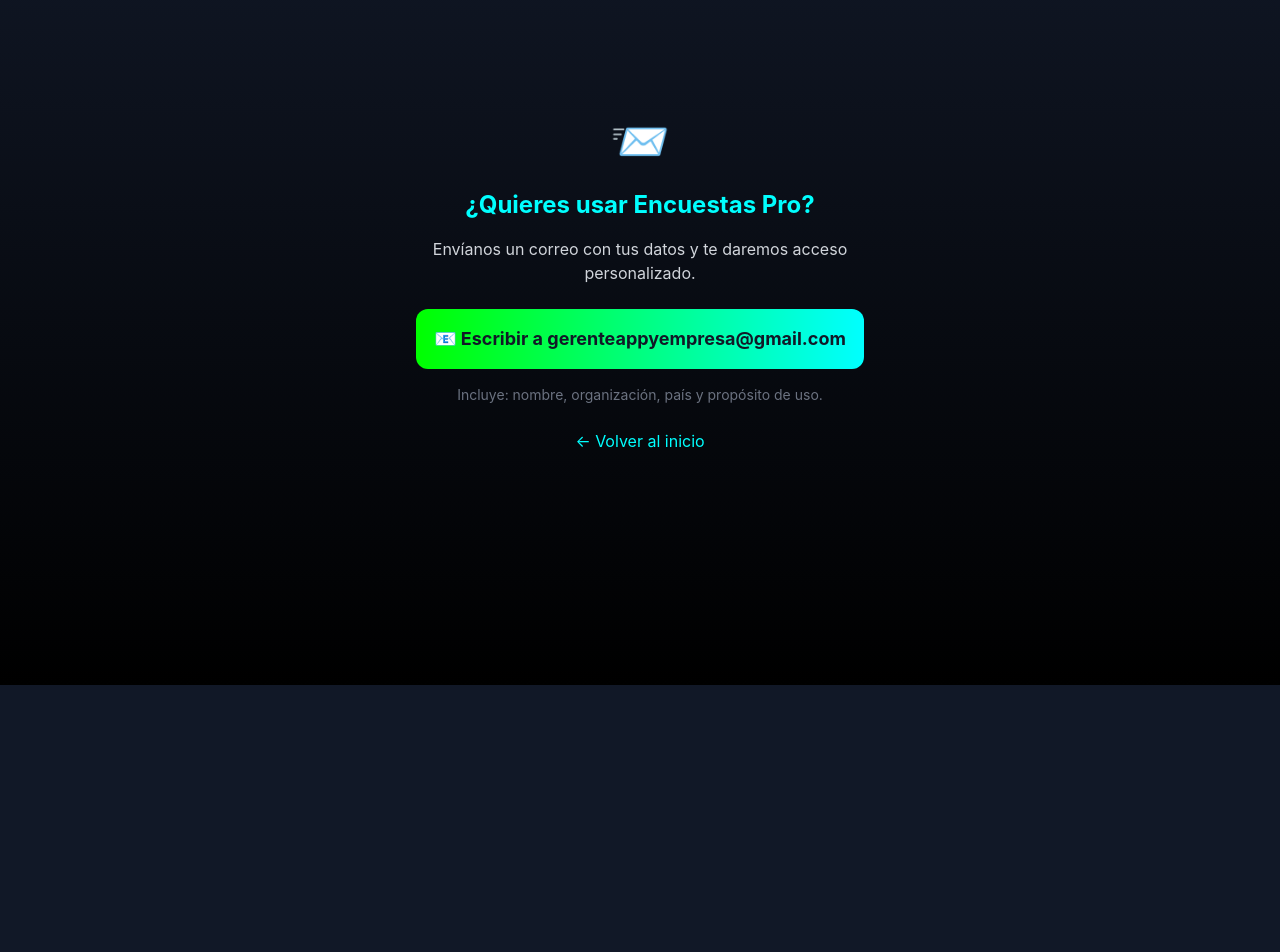
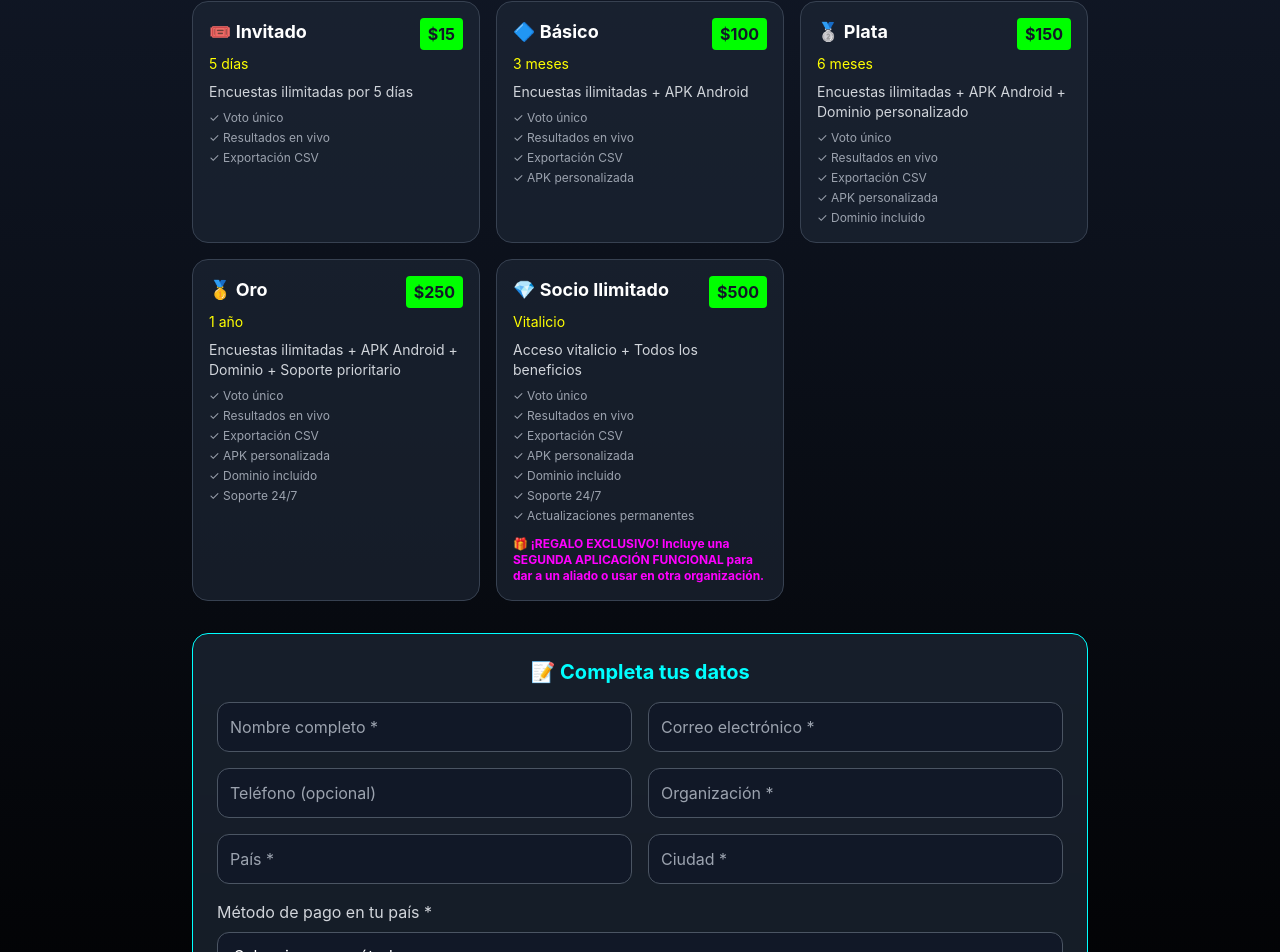
Before and after one commit to appyem/encuestas_pro, a React app in the folder frontend/: page /solicitar-acceso in a window 1280 px wide. Shown: the part 115-1067 px from the top of the page. Before the commit the page ends 800 px from the top, so only its background shows below. Built offline with nearby package versions, Linux system fonts and the light colour scheme; no server answers; the HTML template or start-up script is replaced by a standard one.

Commit message:
mejora solicitud de ingreso

```diff
--- a/frontend/src/components/AccessRequestForm.jsx
+++ b/frontend/src/components/AccessRequestForm.jsx
@@ -1,51 +1,292 @@
 // src/components/AccessRequestForm.jsx
-import React from 'react';
+import React, { useState } from 'react';
 import { useNavigate } from 'react-router-dom';
 
 export default function AccessRequestForm() {
   const navigate = useNavigate();
 
-  const handleContact = () => {
-    const email = 'gerenteappyempresa@gmail.com';
-    const subject = encodeURIComponent('Solicitud de acceso a Encuestas Pro');
-    const body = encodeURIComponent(
-      'Hola,\n\n' +
-      'Me interesa usar Encuestas Pro para mi organización.\n\n' +
-      'Nombre:\n' +
-      'Organización:\n' +
-      'País:\n' +
-      '¿Para qué necesitas la aplicación?:\n\n' +
-      'Gracias.'
-    );
-    window.location.href = `mailto:${email}?subject=${subject}&body=${body}`;
+  const [selectedPlan, setSelectedPlan] = useState('');
+  const [formData, setFormData] = useState({
+    fullName: '',
+    email: '',
+    phone: '',
+    country: '',
+    city: '',
+    organization: '',
+    paymentMethod: ''
+  });
+  const [isSubmitting, setIsSubmitting] = useState(false);
+
+  const plans = [
+    {
+      id: 'invitado',
+      name: '🎟️ Invitado',
+      price: 15,
+      period: '5 días',
+      desc: 'Encuestas ilimitadas por 5 días',
+      features: ['Voto único', 'Resultados en vivo', 'Exportación CSV'],
+      gift: ''
+    },
+    {
+      id: 'basico',
+      name: '🔷 Básico',
+      price: 100,
+      period: '3 meses',
+      desc: 'Encuestas ilimitadas + APK Android',
+      features: ['Voto único', 'Resultados en vivo', 'Exportación CSV', 'APK personalizada'],
+      gift: ''
+    },
+    {
+      id: 'plata',
+      name: '🥈 Plata',
+      price: 150,
+      period: '6 meses',
+      desc: 'Encuestas ilimitadas + APK Android + Dominio personalizado',
+      features: ['Voto único', 'Resultados en vivo', 'Exportación CSV', 'APK personalizada', 'Dominio incluido'],
+      gift: ''
+    },
+    {
+      id: 'oro',
+      name: '🥇 Oro',
+      price: 250,
+      period: '1 año',
+      desc: 'Encuestas ilimitadas + APK Android + Dominio + Soporte prioritario',
+      features: ['Voto único', 'Resultados en vivo', 'Exportación CSV', 'APK personalizada', 'Dominio incluido', 'Soporte 24/7'],
+      gift: ''
+    },
+    {
+      id: 'ilimitado',
+      name: '💎 Socio Ilimitado',
+      price: 500,
+      period: 'Vitalicio',
+      desc: 'Acceso vitalicio + Todos los beneficios',
+      features: ['Voto único', 'Resultados en vivo', 'Exportación CSV', 'APK personalizada', 'Dominio incluido', 'Soporte 24/7', 'Actualizaciones permanentes'],
+      gift: '🎁 ¡REGALO EXCLUSIVO! Incluye una SEGUNDA APLICACIÓN FUNCIONAL para dar a un aliado o usar en otra organización.'
+    }
+  ];
+
+  const handleInputChange = (e) => {
+    const { name, value } = e.target;
+    setFormData(prev => ({ ...prev, [name]: value }));
+  };
+
+  const openWhatsAppNative = (message) => {
+    const encodedMessage = encodeURIComponent(message);
+    const isMobile = /Android|webOS|iPhone|iPad|iPod|BlackBerry|IEMobile|Opera Mini/i.test(navigator.userAgent);
+
+    if (isMobile) {
+      // En móvil: abre la app nativa de WhatsApp
+      window.location.assign(`whatsapp://send?phone=573106524453&text=${encodedMessage}`);
+    } else {
+      // En PC: abre WhatsApp Web (no se puede forzar la app de escritorio)
+      window.open(`https://web.whatsapp.com/send?phone=573106524453&text=${encodedMessage}`, '_blank');
+    }
+  };
+
+  const handleSubmit = (e) => {
+    e.preventDefault();
+    if (!selectedPlan) {
+      alert('⚠️ Por favor selecciona un plan.');
+      return;
+    }
+    if (!formData.fullName || !formData.email || !formData.organization) {
+      alert('⚠️ Por favor completa los campos obligatorios.');
+      return;
+    }
+
+    setIsSubmitting(true);
+
+    // Construir mensaje para WhatsApp
+    const selectedPlanData = plans.find(p => p.id === selectedPlan);
+    const message = `
+*¡NUEVA SOLICITUD DE ENCUESTAS PRO!*
+
+*📋 PLAN SELECCIONADO:*
+${selectedPlanData.name} (${selectedPlanData.period}) - $${selectedPlanData.price} USD
+${selectedPlanData.desc}
+${selectedPlanData.gift}
+
+*✨ BENEFICIOS INCLUIDOS:*
+${selectedPlanData.features.map(f => `• ${f}`).join('\n')}
+
+*👤 DATOS DEL CLIENTE:*
+• Nombre: ${formData.fullName}
+• Correo: ${formData.email}
+• Teléfono: ${formData.phone}
+• País: ${formData.country}
+• Ciudad: ${formData.city}
+• Organización: ${formData.organization}
+• Método de pago: ${formData.paymentMethod}
+
+*💬 Estado: Esperando confirmación de pago*
+
+¡Gracias por elegir Encuestas Pro! 💚💛❤️
+    `.trim();
+
+    openWhatsAppNative(message);
+
+    // Resetear formulario
+    setSelectedPlan('');
+    setFormData({
+      fullName: '',
+      email: '',
+      phone: '',
+      country: '',
+      city: '',
+      organization: '',
+      paymentMethod: ''
+    });
+    setIsSubmitting(false);
   };
 
   return (
     <div className="min-h-screen bg-gradient-to-b from-gray-900 to-black flex flex-col items-center justify-center p-4">
-      <div className="w-full max-w-md text-center">
-        <div className="text-5xl mb-6">📨</div>
-        <h1 className="text-2xl font-bold text-neonCyan mb-4">
-          ¿Quieres usar Encuestas Pro?
+      <div className="w-full max-w-4xl">
+        <div className="text-center mb-8">
+          <h1 className="text-3xl font-extrabold text-transparent bg-clip-text bg-gradient-to-r from-neonBlue to-neonPurple">
+            📊 ¡Conviértete en Socio de Encuestas Pro!
           </h1>
-        <p className="text-gray-300 mb-6">
-          Envíanos un correo con tus datos y te daremos acceso personalizado.
+          <p className="text-gray-400 mt-2">
+            Elige tu plan y obtén acceso inmediato a encuestas ilimitadas
           </p>
+        </div>
+
+        {/* Tarjetas de planes */}
+        <div className="grid grid-cols-1 md:grid-cols-2 lg:grid-cols-3 gap-4 mb-8">
+          {plans.map((plan) => (
+            <div
+              key={plan.id}
+              onClick={() => setSelectedPlan(plan.id)}
+              className={`p-4 rounded-2xl border cursor-pointer transition-all duration-300 ${
+                selectedPlan === plan.id
+                  ? 'bg-gradient-to-br from-neonBlue/20 to-neonPurple/20 border-neonCyan shadow-neonCyan/20 shadow-lg'
+                  : 'bg-gray-800/60 border-gray-700 hover:bg-gray-800'
+              }`}
+            >
+              <div className="flex justify-between items-start">
+                <h3 className="font-bold text-white text-lg">{plan.name}</h3>
+                <span className="bg-neonGreen text-gray-900 px-2 py-1 rounded font-bold">
+                  ${plan.price}
+                </span>
+              </div>
+              <p className="text-neonYellow text-sm mt-1">{plan.period}</p>
+              <p className="text-gray-300 text-sm mt-2">{plan.desc}</p>
+              <ul className="text-gray-400 text-xs mt-2 space-y-1">
+                {plan.features.map((feature, i) => (
+                  <li key={i}>✓ {feature}</li>
+                ))}
+              </ul>
+              {plan.gift && (
+                <p className="text-neonPink text-xs mt-3 font-bold">{plan.gift}</p>
+              )}
+            </div>
+          ))}
+        </div>
+
+        {/* Formulario */}
+        <div className="bg-gray-800/70 backdrop-blur-sm rounded-2xl p-6 border border-neonCyan">
+          <h2 className="text-xl font-bold text-neonCyan mb-4 text-center">
+            📝 Completa tus datos
+          </h2>
+
+          <form onSubmit={handleSubmit} className="space-y-4">
+            <div className="grid grid-cols-1 md:grid-cols-2 gap-4">
+              <input
+                type="text"
+                name="fullName"
+                placeholder="Nombre completo *"
+                value={formData.fullName}
+                onChange={handleInputChange}
+                className="p-3 bg-gray-900 text-white rounded-xl border border-gray-600"
+                required
+              />
+              <input
+                type="email"
+                name="email"
+                placeholder="Correo electrónico *"
+                value={formData.email}
+                onChange={handleInputChange}
+                className="p-3 bg-gray-900 text-white rounded-xl border border-gray-600"
+                required
+              />
+              <input
+                type="text"
+                name="phone"
+                placeholder="Teléfono (opcional)"
+                value={formData.phone}
+                onChange={handleInputChange}
+                className="p-3 bg-gray-900 text-white rounded-xl border border-gray-600"
+              />
+              <input
+                type="text"
+                name="organization"
+                placeholder="Organización *"
+                value={formData.organization}
+                onChange={handleInputChange}
+                className="p-3 bg-gray-900 text-white rounded-xl border border-gray-600"
+                required
+              />
+              <input
+                type="text"
+                name="country"
+                placeholder="País *"
+                value={formData.country}
+                onChange={handleInputChange}
+                className="p-3 bg-gray-900 text-white rounded-xl border border-gray-600"
+                required
+              />
+              <input
+                type="text"
+                name="city"
+                placeholder="Ciudad *"
+                value={formData.city}
+                onChange={handleInputChange}
+                className="p-3 bg-gray-900 text-white rounded-xl border border-gray-600"
+                required
+              />
+            </div>
+
+            <div>
+              <label className="block text-gray-300 mb-2">Método de pago en tu país *</label>
+              <select
+                name="paymentMethod"
+                value={formData.paymentMethod}
+                onChange={handleInputChange}
+                className="w-full p-3 bg-gray-900 text-white rounded-xl border border-gray-600"
+                required
+              >
+                <option value="">Selecciona un método</option>
+                <option value="Transferencia bancaria">Transferencia bancaria</option>
+                <option value="PayPal">PayPal</option>
+                <option value="Stripe">Stripe</option>
+                <option value="Nequi / Daviplata">Nequi / Daviplata (Colombia)</option>
+                <option value="Otro">Otro</option>
+              </select>
+            </div>
+
             <button
-          onClick={handleContact}
-          className="w-full py-4 bg-gradient-to-r from-neonGreen to-neonBlue text-gray-900 font-bold rounded-xl text-lg"
+              type="submit"
+              disabled={!selectedPlan || isSubmitting}
+              className={`w-full py-4 rounded-xl font-bold text-lg transition ${
+                !selectedPlan || isSubmitting
+                  ? 'bg-gray-700 text-gray-500'
+                  : 'bg-gradient-to-r from-neonGreen to-neonBlue text-gray-900 hover:opacity-90'
+              }`}
             >
-          📧 Escribir a gerenteappyempresa@gmail.com
+              {isSubmitting ? 'Enviando...' : '🚀 Enviar Solicitud'}
             </button>
-        <p className="mt-4 text-gray-500 text-sm">
-          Incluye: nombre, organización, país y propósito de uso.
-        </p>
+          </form>
+        </div>
+
+        <div className="mt-6 text-center">
           <button
             onClick={() => navigate('/')}
-          className="mt-6 text-neonBlue hover:underline"
+            className="text-neonBlue hover:underline"
           >
             ← Volver al inicio
           </button>
         </div>
       </div>
+    </div>
   );
 }
```
Lines whose indentation alone changed are shown as unchanged.
